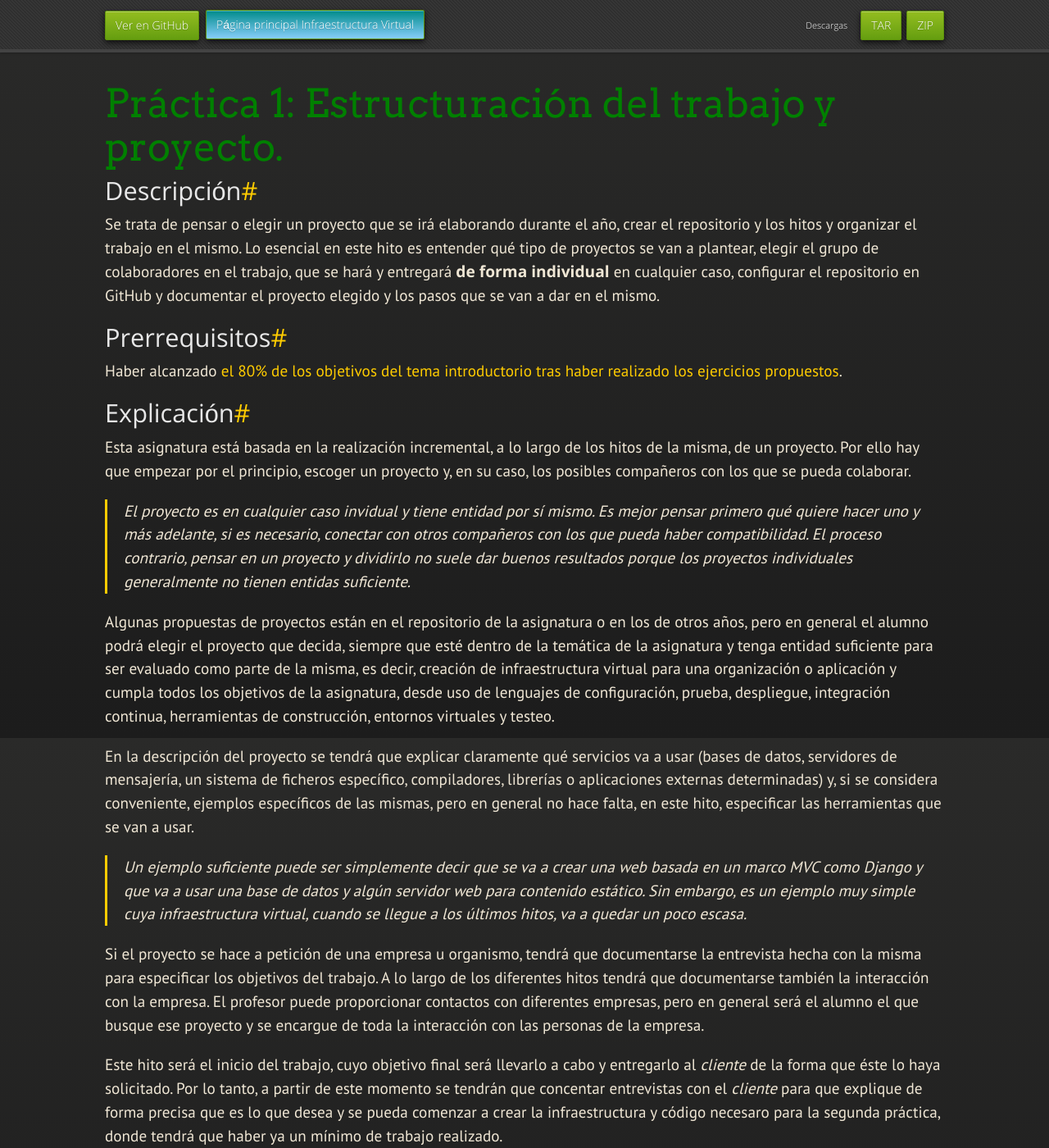
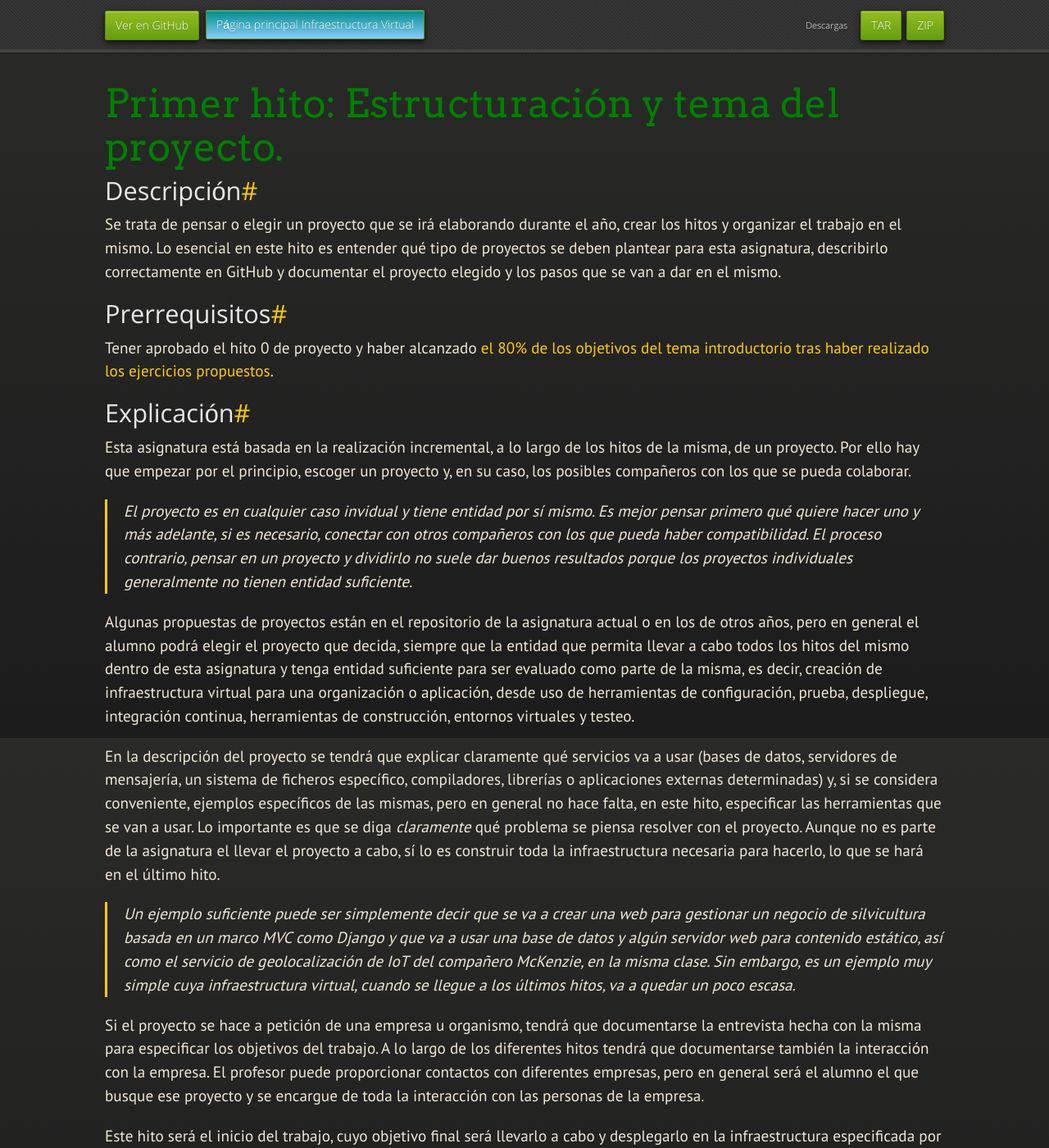
Before and after one commit to JJ/IV, a Jekyll site: the page built from documentos/practicas/1.Infraestructura.md, in a window 1280 px wide and 1400 px high. Shown: the whole window at 82% size. Built offline with Jekyll 4.4.1, drawn with Linux system fonts in a browser that asks for light colours; nearby versions of some CDN libraries; some web fonts are replaced; some of the changed text lies outside the part shown.

Commit message:
Sync documentos/practicas/1.Infraestructura.md de master a gh-pages

```diff
--- a/documentos/practicas/1.Infraestructura.md
+++ b/documentos/practicas/1.Infraestructura.md
@@ -3,24 +3,22 @@ layout: index
 
 
 ---
-Práctica 1: Estructuración del trabajo y proyecto.
+Primer hito: Estructuración y tema del proyecto.
 =====================================
 
 Descripción
 -----------------
 
 Se trata de pensar o elegir un proyecto que se irá elaborando durante el año,
-crear el repositorio y los hitos y organizar el trabajo en el
-mismo. Lo esencial en este hito es entender qué tipo de proyectos se van a
-plantear, elegir el grupo de colaboradores en el trabajo, que se hará
-y entregará **de forma individual** en cualquier caso, configurar
-el repositorio en GitHub y documentar el proyecto elegido y los pasos que se van a dar
+crear los hitos y organizar el trabajo en el
+mismo. Lo esencial en este hito es entender qué tipo de proyectos se
+deben plantear para esta asignatura, describirlo correctamente en GitHub y documentar el proyecto elegido y los pasos que se van a dar
 en el mismo.
 
 Prerrequisitos
 --------------------
 
-Haber alcanzado
+Tener aprobado el  hito 0 de proyecto y haber alcanzado
 [el 80% de los objetivos del tema introductorio tras haber realizado los ejercicios propuestos](../temas/Intro_concepto_y_soporte_fisico).
 
 Explicación
@@ -35,16 +33,16 @@ los posibles compañeros con los que se pueda colaborar.
 >si es necesario, conectar con otros compañeros con los que pueda
 >haber compatibilidad. El proceso contrario, pensar en un proyecto y
 >dividirlo no suele dar buenos resultados porque los proyectos
->individuales generalmente no tienen entidas suficiente.
+>individuales generalmente no tienen entidad suficiente.
 
 Algunas
 propuestas de proyectos están en el
-repositorio de la asignatura o en los de otros años, pero en general
-el alumno podrá elegir el proyecto que decida, siempre que esté dentro
-de la temática de la asignatura y tenga entidad suficiente para ser
+repositorio de la asignatura actual o en los de otros años, pero en general
+el alumno podrá elegir el proyecto que decida, siempre que la entidad
+que permita llevar a cabo todos los hitos del mismo dentro de
+esta asignatura y tenga entidad suficiente para ser
 evaluado como parte de la misma, es decir, creación de infraestructura
-virtual para una organización o aplicación y cumpla todos los
-objetivos de la asignatura, desde uso de lenguajes de configuración,
+virtual para una organización o aplicación, desde uso de herramientas de configuración,
 prueba, despliegue, integración continua, herramientas de
 construcción, entornos virtuales y testeo.
 
@@ -53,11 +51,17 @@ servicios va a usar (bases de datos, servidores de mensajería, un
 sistema de ficheros específico, compiladores, librerías o aplicaciones
 externas determinadas) y, si se considera conveniente, ejemplos
 específicos de las mismas, pero en general no hace falta, en este
-hito, especificar las herramientas que se van a usar.
+hito, especificar las herramientas que se van a usar. Lo importante es
+que se diga *claramente* qué problema se piensa resolver con el
+proyecto. Aunque no es parte de la asignatura el llevar el proyecto a
+cabo, sí lo es construir toda la infraestructura necesaria para
+hacerlo, lo que se hará en el último hito.
 
 >Un ejemplo suficiente puede ser simplemente decir que se va a crear una
->web basada en un marco MVC como Django y que va a usar una base de
->datos y algún servidor web para contenido estático. Sin embargo, es
+>web para gestionar un negocio de silvicultura basada en un marco MVC como Django y que va a usar una base de
+>datos y algún servidor web para contenido estático, así como el
+>servicio de geolocalización de IoT del compañero McKenzie, en la
+>misma clase. Sin embargo, es
 >un ejemplo muy simple cuya infraestructura virtual, cuando se llegue
 >a los últimos hitos, va a quedar un poco escasa.
 
@@ -70,7 +74,8 @@ el alumno el que busque ese proyecto y se encargue de toda la
 interacción con las personas de la empresa.
 
 Este hito será el inicio del trabajo, cuyo objetivo final será
-llevarlo a cabo y entregarlo al *cliente* de la forma que éste lo haya
+llevarlo a cabo y desplegarlo en la infraestructura especificada por
+el *cliente* de la forma que éste lo haya
 solicitado. Por lo tanto, a partir de este momento se tendrán que
 concentar entrevistas con el *cliente* para que explique de forma
 precisa que es lo que desea y se pueda comenzar a crear la
@@ -90,28 +95,34 @@ Entrega de la práctica
 --------------------------------
 
 Subir los fuentes a GitHub y
-[añadir al fichero el nombre del proyecto, el autor y un enlace al mismo y hacer un **pull request**](https://github.com/JJ/IV-2015-16/practicas/1.md).
+[añadir al fichero el nombre del proyecto, el autor y un enlace al mismo y hacer un **pull request**](https://github.com/JJ/IV16-17/practicas/1.md).
 
 Cada proyecto tendrá su *propio repositorio* en GitHub. La explicación
-del proyecto deberá incluir las herramientas que se crea que se van a
+del proyecto deberá incluir las herramientas que se proyecte que se van a
 usar y las razones para hacerlo, una explicación de la infraestructura
 de la aplicación y los pasos que se van a dar para llevarla a cabo. Esta documentación se incluirá
-en ficheros  Markdown,
-Textile o algún otro lenguaje de marcas. Esta descripción de la
-aplicación irá evolucionando con los diferentes hitos.
+en ficheros Markdown. Esta descripción de la
+aplicación irá evolucionando con los diferentes hitos, según se vaya
+avanzando en el proyecto.
 
 También se incluirá en esta descripción los otros proyectos/compañeros
-con los que se colabora y cómo se piensa, a priori, repartir el trabajo.
+con los que se colabora y cómo se piensa, a priori, coordinar el
+trabajo con ellos, si a través de un proyecto en Slack, con un
+proyecto *madre* que los agrupe a todos, o cualquier otro método de
+colaboración que se piense usar.
 
 Valoración
 --------------
 
 Se recuerda que es prerrequisito haber llevado a cabo el 80% de los
-objetivos del primer tema de la asignatura. En caso contrario no se
-evaluará este hito del proyecto. Si se cumplen los requisitos, la
+objetivos del primer tema de la asignatura. Hasta que no se cumplan,
+no se evaluará este hito del proyecto. Si se cumplen los requisitos, la
 puntuación será:
 
-* 3 puntos: Repositorio individual creado y entregado correctamente, con la licencia correcta y con todos los *commits* hechos por el propio alumno.
+* 3 puntos: Repositorio individual creado y entregado correctamente,
+  con la licencia correcta y con todos los *commits* hechos por el
+  propio alumno y respetando las buenas prácticas que se iniciaron en
+  el hito 0.
 * 5 puntos: Documentación correcta que explique qué proyecto se ha
   elegido y por qué, y qué pasos se van a llevar a cabo para
   hacerlo. Esta descripción debe mostrar claramente que se ha
@@ -127,4 +138,5 @@ puntuación será:
   Si el repositorio no existe, no tiene la licencia de software libre
   correcta, tiene algún error, no se ha hecho pull request
   correctamente o no están los fuentes publicados, *la práctica estará
-  suspensa*.
+  suspensa*. Si no se han alcanzado los objetivos indicados o no se ha
+  superado el hito 0, no se evaluará hasta que se haya superado.
```
